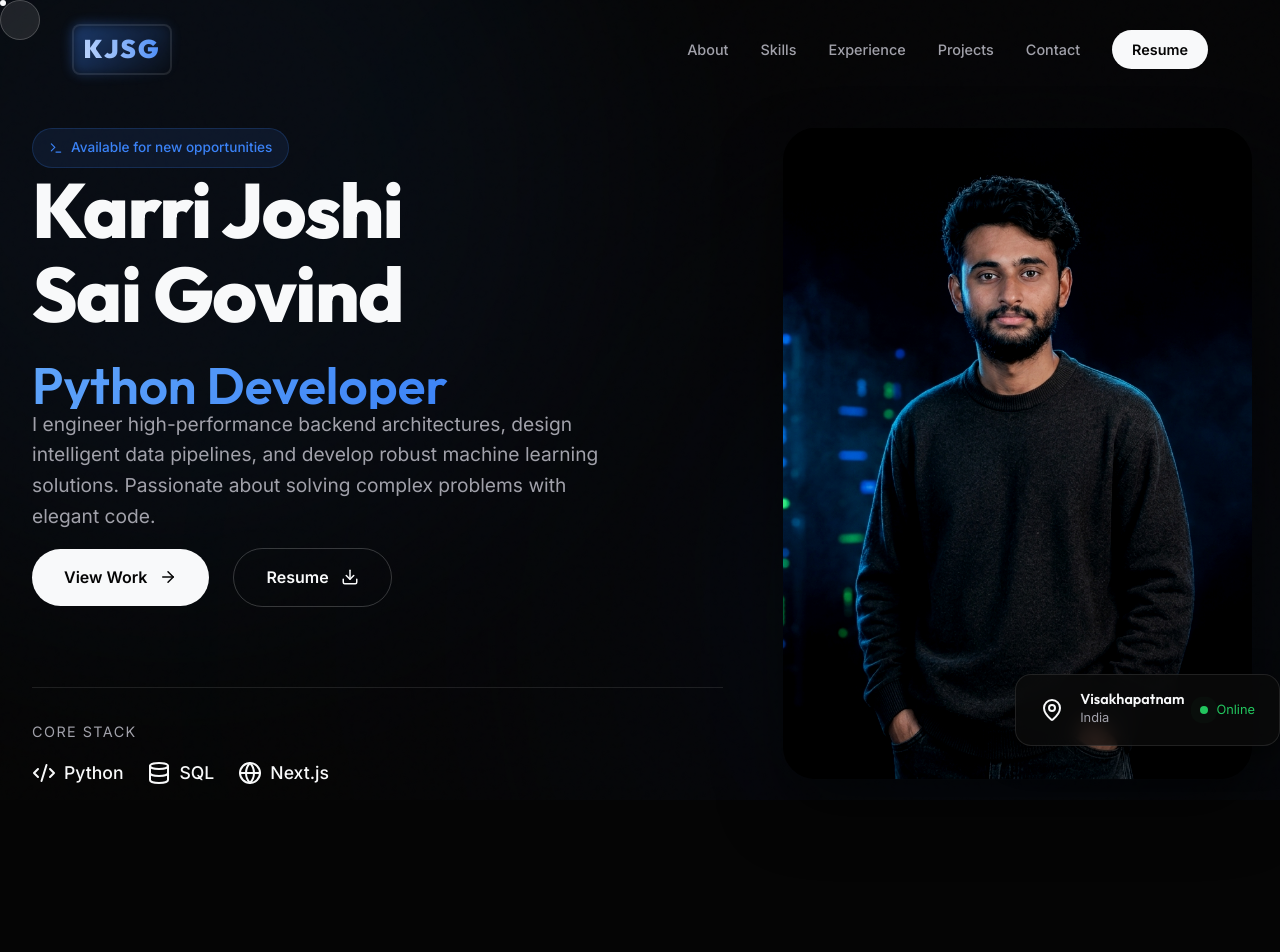
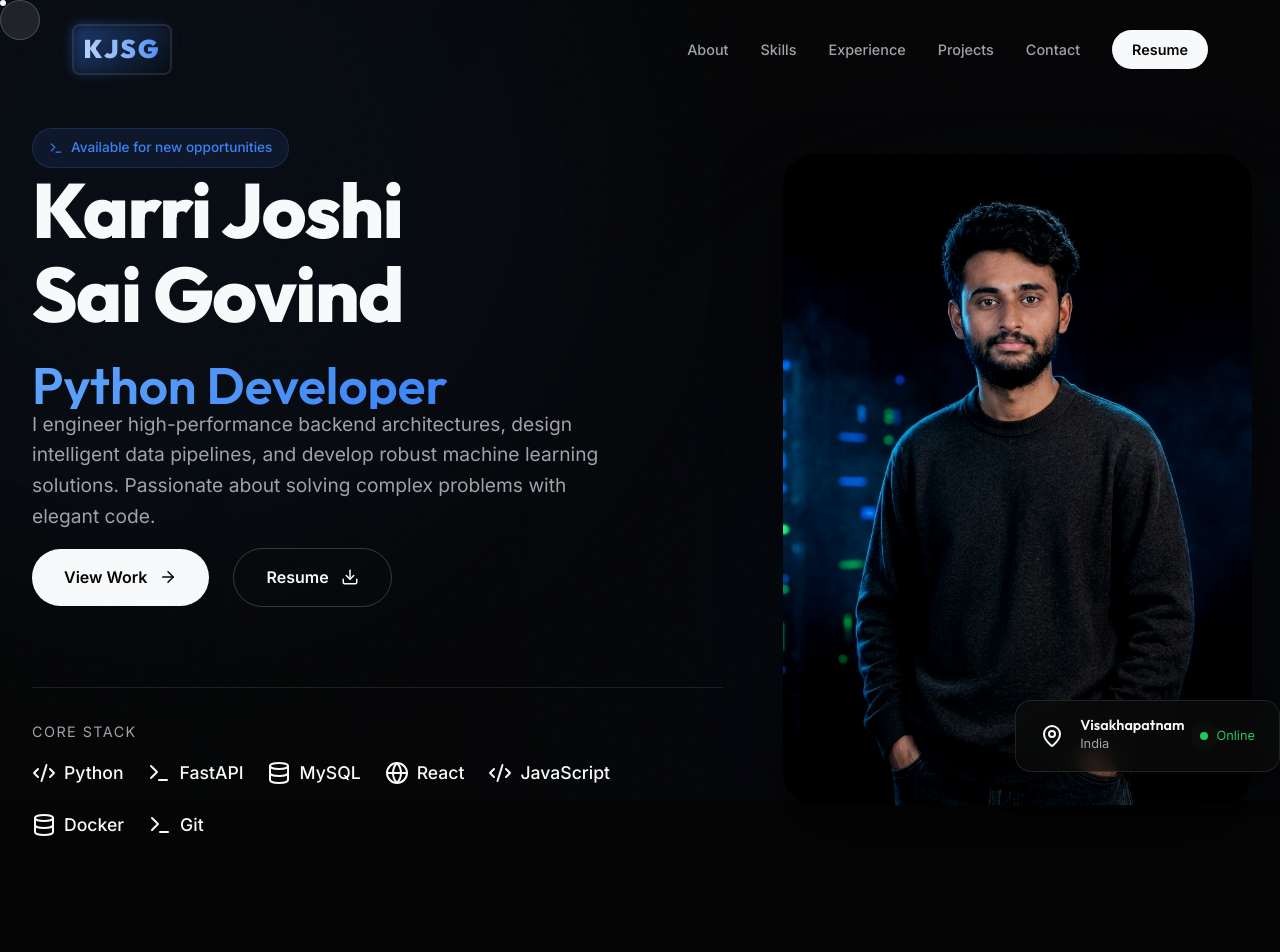
Before and after one commit to KJoshiSaiGovind/portfolio-website, a Next.js app: page / in a window 1280 px wide. Shown: the top 952 px of the page. Built offline with nearby package versions, Linux system fonts and the light colour scheme.

Commit message:
feat: update core stack items

```diff
--- a/sections/Hero.tsx
+++ b/sections/Hero.tsx
@@ -73,8 +73,12 @@ export default function Hero() {
               <div className={styles.stackTitle}>Core Stack</div>
               <div className={styles.techGrid}>
                 <div className={styles.techItem}><Code2 size={24} /> <span>Python</span></div>
-                <div className={styles.techItem}><Database size={24} /> <span>SQL</span></div>
-                <div className={styles.techItem}><Globe size={24} /> <span>Next.js</span></div>
+                <div className={styles.techItem}><Terminal size={24} /> <span>FastAPI</span></div>
+                <div className={styles.techItem}><Database size={24} /> <span>MySQL</span></div>
+                <div className={styles.techItem}><Globe size={24} /> <span>React</span></div>
+                <div className={styles.techItem}><Code2 size={24} /> <span>JavaScript</span></div>
+                <div className={styles.techItem}><Database size={24} /> <span>Docker</span></div>
+                <div className={styles.techItem}><Terminal size={24} /> <span>Git</span></div>
               </div>
             </div>
           </FadeIn>
```
